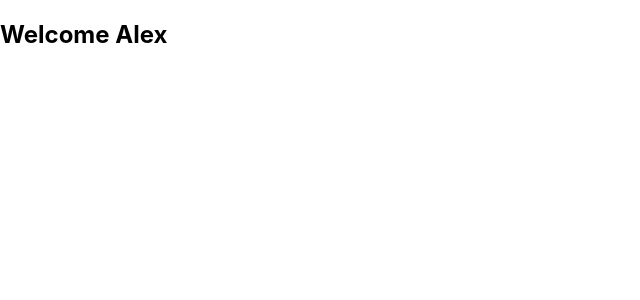
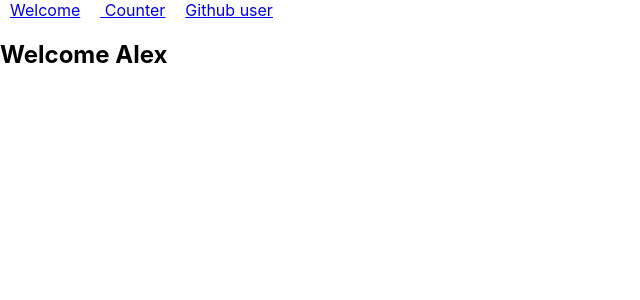
Before and after one commit to AlexMalla/react--exercises, a React (Create React App) app: page / in a window 1280 px wide. Shown: the top 300 px of the page, without its empty margins (0-640 px from the left). Built offline with nearby package versions, Linux system fonts and the light colour scheme.

Commit message:
Ex ReactRouter 04

```diff
--- a/src/App.js
+++ b/src/App.js
@@ -1,11 +1,20 @@
 import "./App.css";
 import Welcome from "./Welcome";
-import { Routes, Route } from "react-router-dom"
+import { Routes, Route, Link } from "react-router-dom"
 import Counter from "./Counter";
 import ShowGithubUser from "./ShowGithubUser"
 
+const style = {
+  margin: "10px",
+}
+
 function App() {
   return <div className="App">
+    <div>
+      <Link style={style} to="/" > Welcome</Link>
+      <Link style={style} to="/counter" > Counter</Link>
+      <Link style={style} to="/githubuser/AlexMalla" >Github user</Link>
+    </div>
     <Routes>
       <Route path="/" element={<Welcome name={'Alex'} />} />
       <Route path="/counter" element={<Counter />} />
--- a/src/GithubUser.js
+++ b/src/GithubUser.js
@@ -25,7 +25,7 @@ function GithubUser({ username = "AlexMalla" }) {
     return (
         <div>
             {error && <h1>Error</h1>}
-            {data && <img src={data.avatar_url} alt="avatar"></img>}
+            {data && <img src={data.avatar_url} alt="avatar" width={100}></img>}
             {data && <h1>Hi, my name is {data.name}.</h1>}
             {data && <h2>I live in {data.location}</h2>}
             {data && <h3>My GitHub is {data.html_url}</h3>}
```
